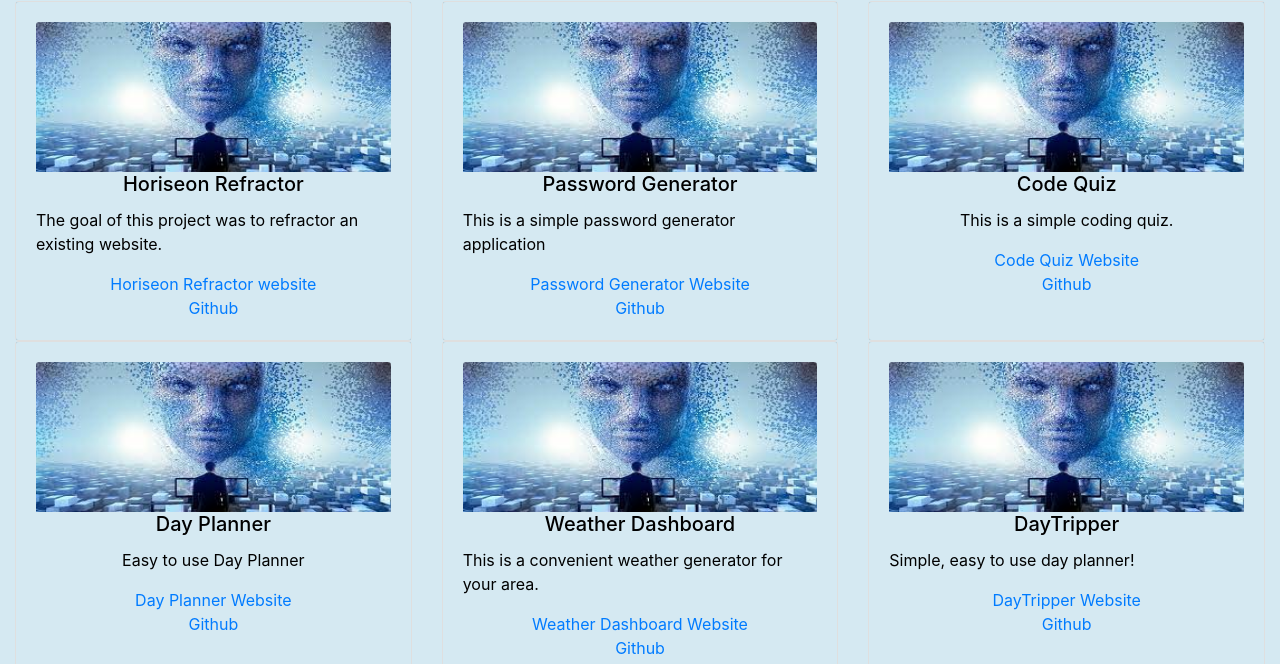
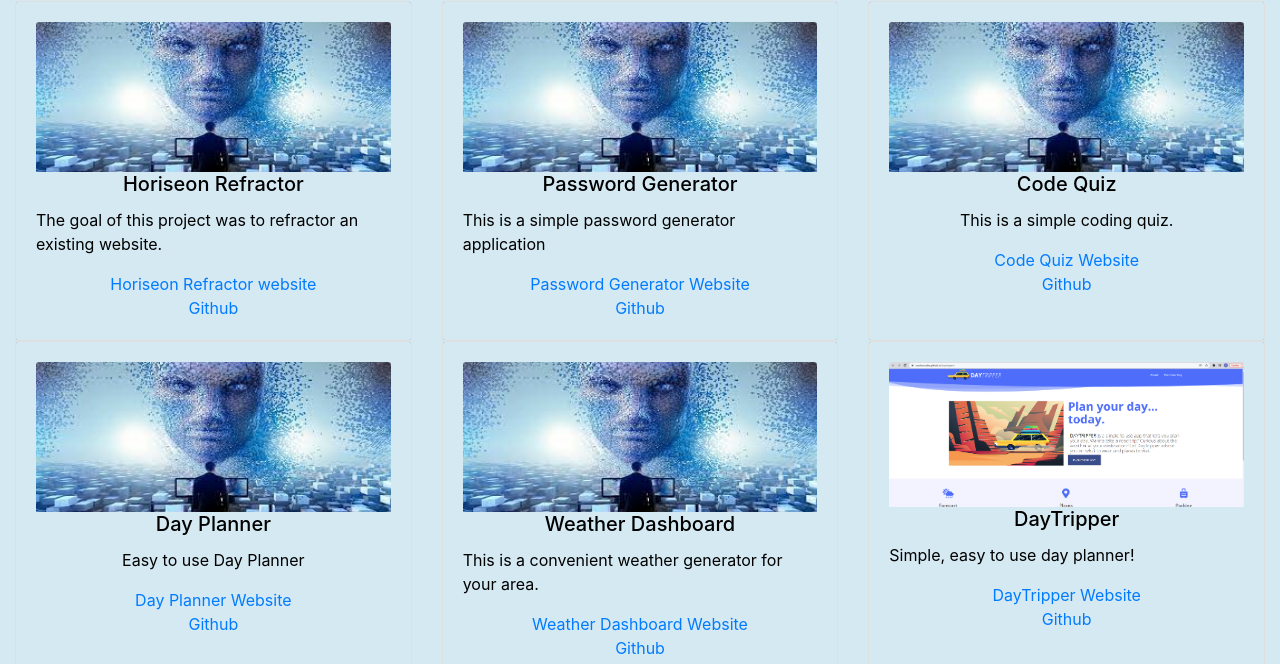
Before and after one commit to DexterLGriffith/updated-portfolio-page-2, a plain HTML site: page index.html in a window 1280 px wide. Shown: the part 518-1182 px from the top of the page. Drawn offline with nearby package versions, Linux system fonts and the light colour scheme.

```diff
--- a/index.html
+++ b/index.html
@@ -93,7 +93,7 @@
           </div>
           <div class="card">
             <div class="card-body" style=" background-color: #69afd147;">
-              <img class="card-img-top" src="./assets/images/futuret2.jpg" alt="future tech">
+              <img class="card-img-top" src="./assets/images/projectImages/daytripperImage.png" alt="future tech">
               <h5 class="card-title" style="display:flex; justify-content: center;">DayTripper</h5>
               <p class="card-text">Simple, easy to use day planner!</p>
               <a href="https://dexterlgriffith.github.io/daytripper/" style="display:flex; justify-content: center;">DayTripper Website</a>
```
Also changed, not shown: assets/images/projectImages/codeQuizImage.png (renamed from ProjectImages/codeQuizImage.png), assets/images/projectImages/daytripperImage.png (renamed from ProjectImages/daytripperImage.png), assets/images/projectImages/pwGenImage.png (renamed from ProjectImages/pwGenImage.png), assets/images/projectImages/weatherDashImage.png (renamed from ProjectImages/weatherDashImage.png), assets/images/projectImages/workdayPlannerImage.png (renamed from ProjectImages/workdayPlannerImage.png), 8 other files.
